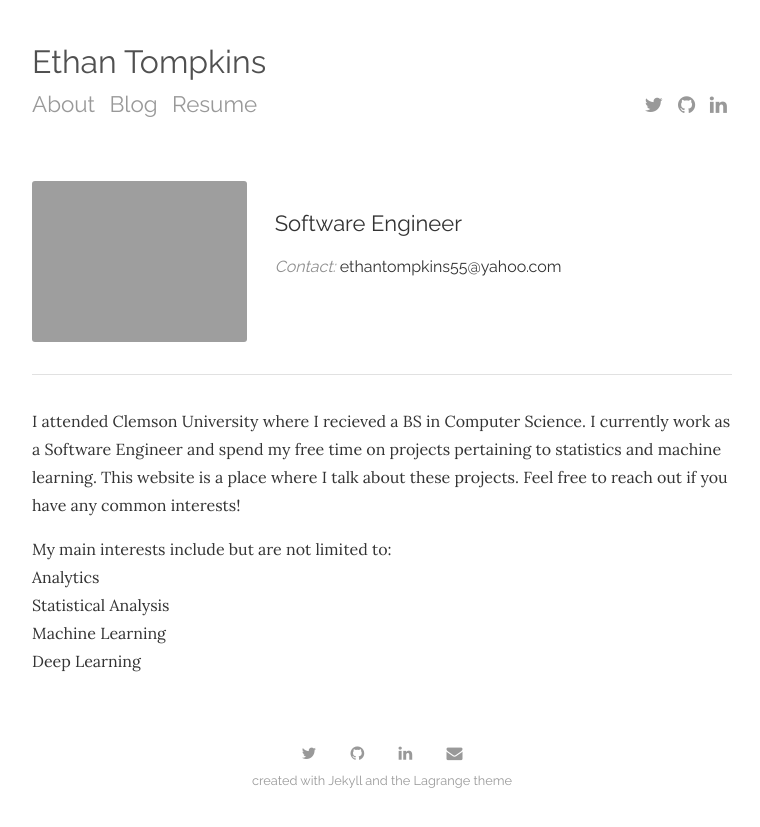
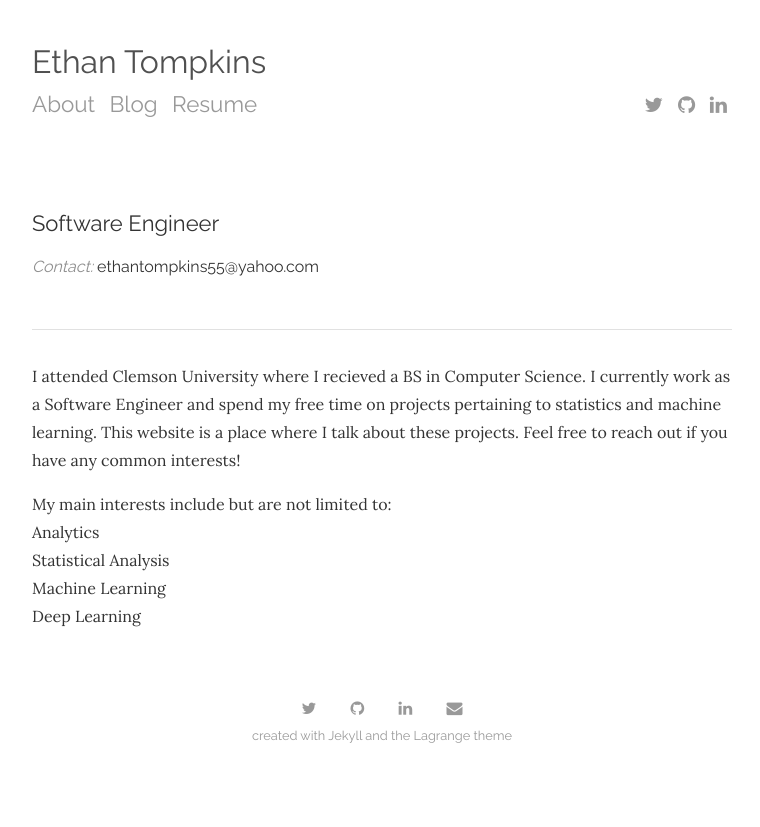
Before and after one commit to ethantompkins/ethantompkins.github.io, a Jekyll site: the page built from index.html, in a window 1280 px wide. Shown: the top 827 px of the page, without its empty margins (258-1018 px from the left). Built offline with Jekyll 4.4.1, drawn with Linux system fonts in a browser that asks for light colours; nearby versions of some CDN libraries; the list of posts is cut into pages by our own code.

Commit message:
change about me

```diff
--- a/index.html
+++ b/index.html
@@ -4,9 +4,6 @@ title: About
 ---
 
 <div class="row">
-    <div class="four columns">
-        <img align="left" src="{{ site.url }}/images/me.jpg" alt="Photo" width="100%">
-    </div>
 
     <div class="eight columns">
 	<br>
```
